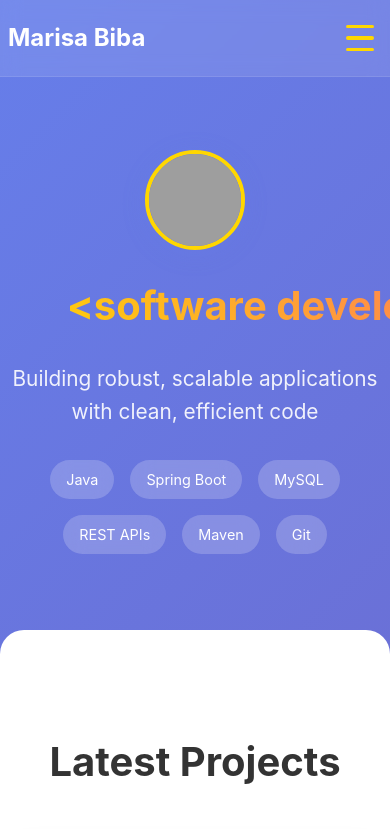
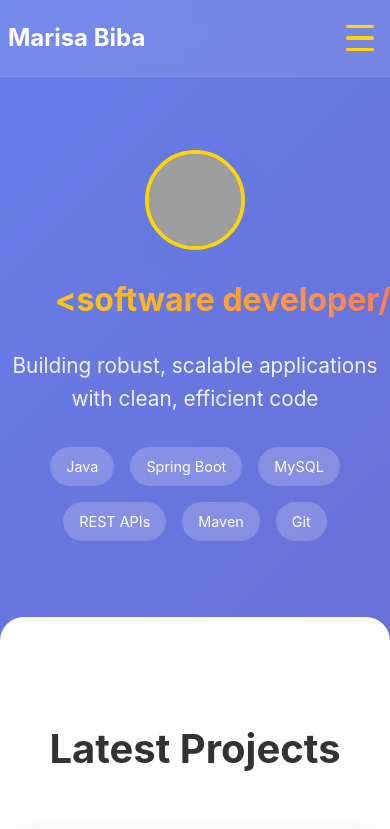
Before and after one commit to marisabiba/marisabiba.github.io, a plain HTML site: page index.html in a window 390 px wide. Shown: the top 829 px of the page. Drawn offline with Linux system fonts and the light colour scheme; grey boxes are pictures that could not be loaded.

Commit message:
Update style.css

```diff
--- a/style.css
+++ b/style.css
@@ -533,19 +533,27 @@
         }
 
         @media (max-width: 700px) {
-            body, html {
-                width: 100vw;
-                max-width: 100vw;
-                min-width: 100vw;
-                overflow-x: hidden;
-                overscroll-behavior-x: none;
+            html, body {
+                width: 100vw !important;
+                max-width: 100vw !important;
+                min-width: 0 !important;
+                overflow-x: hidden !important;
+                position: relative;
+                /* Prevent horizontal scroll and ensure content is centered */
             }
             .container {
-                max-width: 100vw;
-                width: 100vw;
+                max-width: 100vw !important;
+                width: 100vw !important;
+                min-width: 0 !important;
                 box-sizing: border-box;
+                margin-left: 0 !important;
+                margin-right: 0 !important;
                 padding-left: 8px;
                 padding-right: 8px;
+                overflow-x: hidden;
+            }
+            .hero {
+                overflow-x: hidden;
             }
             .projects,
             .contact-section {
@@ -753,7 +761,7 @@
         /* Responsive */
         @media (max-width: 768px) {
             .hero h1 {
-                font-size: 2.5rem;
+                font-size: 2rem;
             }
 
             .projects-grid {
```
